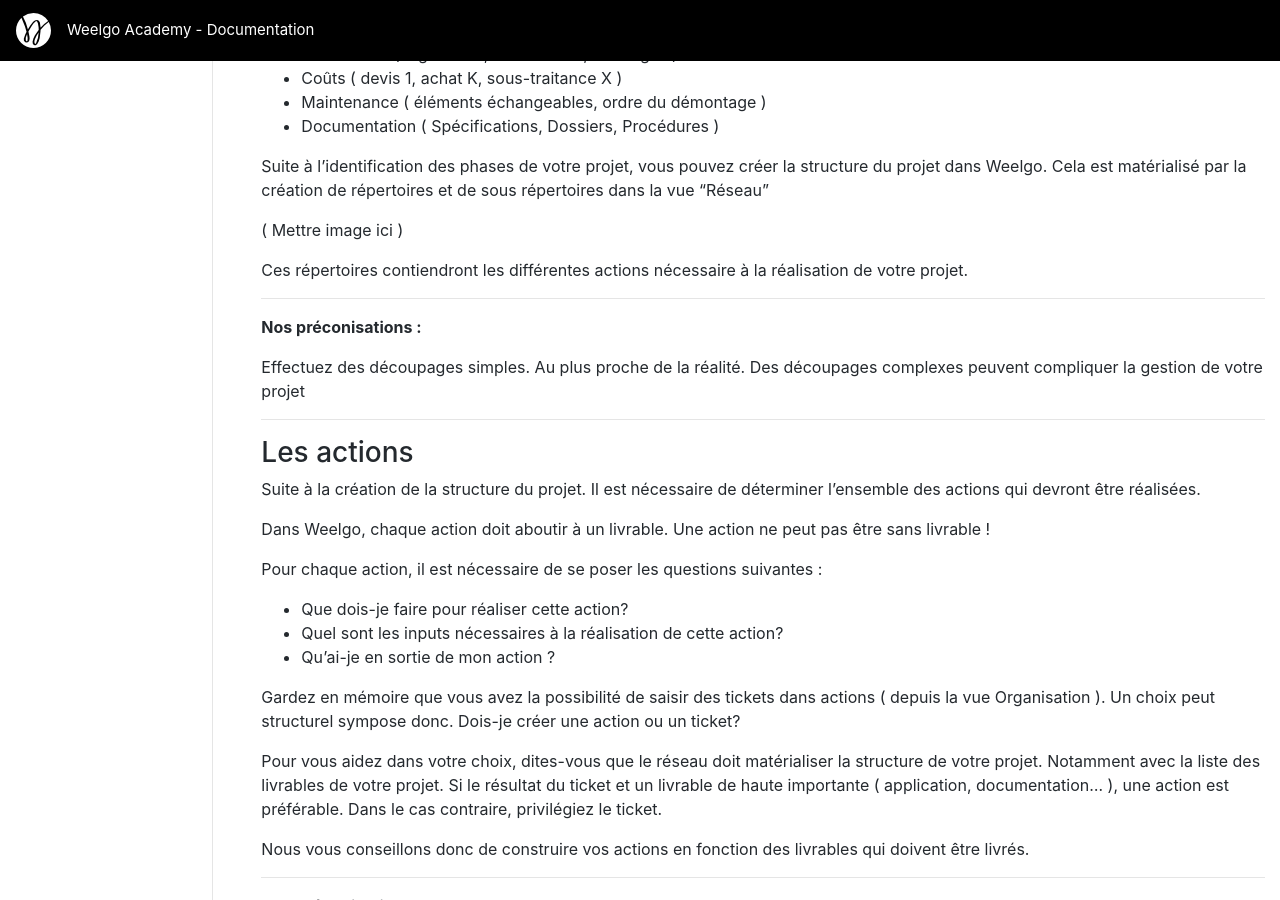
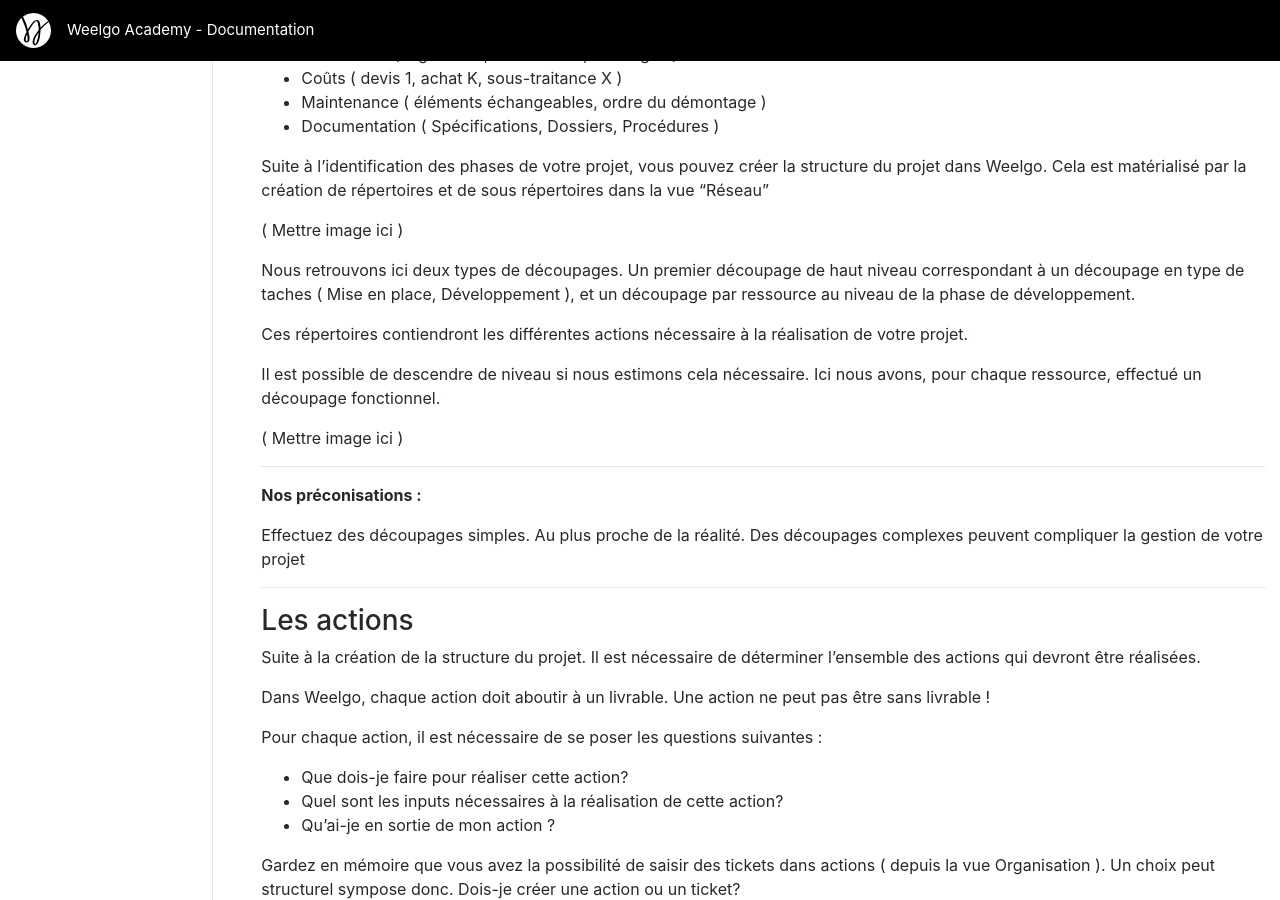
Before and after one commit to Weelgo/weelgo.github.io, a Jekyll site: the page built from fr/tutoriels/creationReseau.md, in a window 1280 px wide and 900 px high, scrolled down 578 px. Built offline with Jekyll 4.4.1, drawn with Linux system fonts in a browser that asks for light colours.

Commit message:
Update creationReseau.md

```diff
--- a/fr/tutoriels/creationReseau.md
+++ b/fr/tutoriels/creationReseau.md
@@ -32,7 +32,13 @@ Suite à l'identification des phases de votre projet, vous pouvez créer la stru
 
 ( Mettre image ici )
 
+Nous retrouvons ici deux types de découpages. Un premier découpage de haut niveau correspondant à un découpage en type de taches ( Mise en place, Développement ), et un découpage par ressource au niveau de la phase de développement.
+
 Ces répertoires contiendront les différentes actions nécessaire à la réalisation de votre projet.
+
+Il est possible de descendre de niveau si nous estimons cela nécessaire.  Ici nous avons, pour chaque ressource, effectué un découpage fonctionnel.
+
+( Mettre image ici )
 
 ---
 **Nos préconisations :**
```
